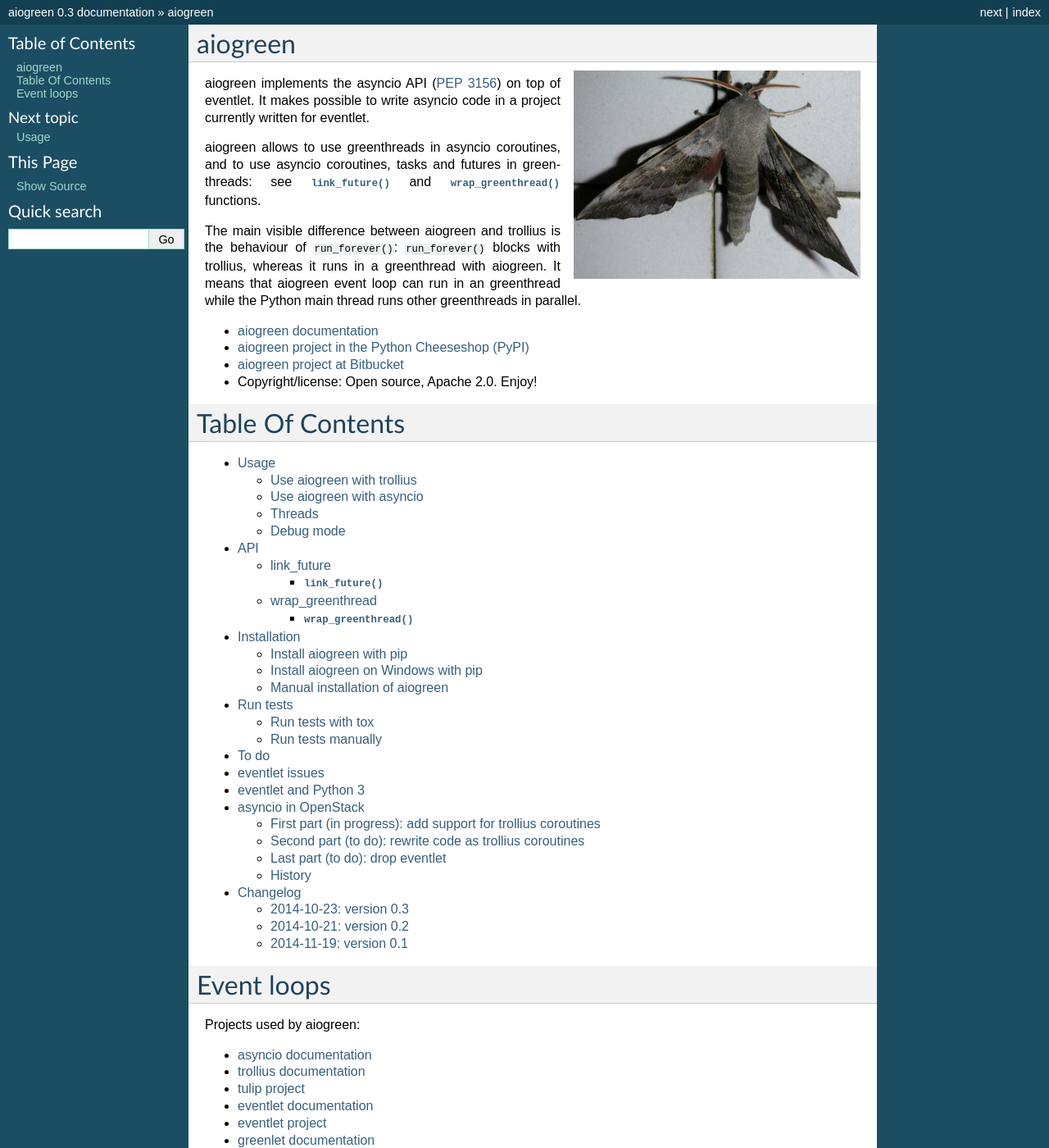
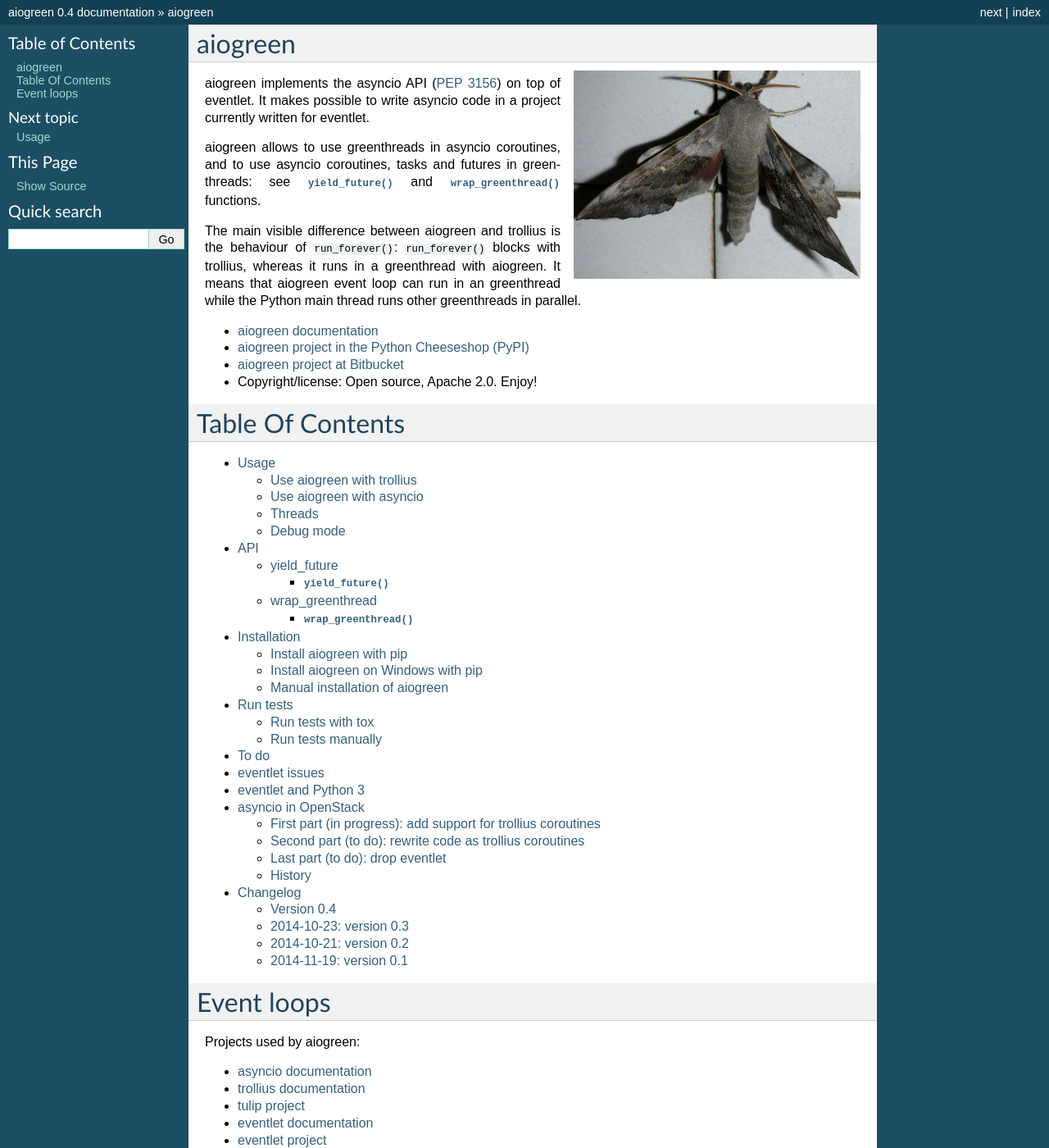
Before and after one commit to openstack-archive/deb-python-aioeventlet, a Sphinx documentation site: the page built from doc/index.rst, in a window 1280 px wide and 1400 px high. Shown: the whole window at 82% size. Built offline with Sphinx 7.4.7, drawn with Linux system fonts in a browser that asks for light colours; some of the changed text lies outside the part shown.

Commit message:
Rename the link_future() function to yield_future()
Set also the version to 0.4

```diff
--- a/doc/changelog.rst
+++ b/doc/changelog.rst
@@ -1,5 +1,10 @@
 Changelog
 =========
+
+Version 0.4
+-----------
+
+* Rename the ``link_future()`` function to :func:`yield_future`
 
 2014-10-23: version 0.3
 -----------------------
--- a/doc/conf.py
+++ b/doc/conf.py
@@ -51,9 +51,9 @@ copyright = u'2014, Victor Stinner'
 # built documents.
 #
 # The short X.Y version.
-version = '0.3'
+version = '0.4'
 # The full version, including alpha/beta/rc tags.
-release = '0.3'
+release = '0.4'
 
 # The language for content autogenerated by Sphinx. Refer to documentation
 # for a list of supported languages.
--- a/doc/index.rst
+++ b/doc/index.rst
@@ -11,7 +11,7 @@ aiogreen implements the asyncio API (`PEP 3156
 possible to write asyncio code in a project currently written for eventlet.
 
 aiogreen allows to use greenthreads in asyncio coroutines, and to use asyncio
-coroutines, tasks and futures in greenthreads: see :func:`link_future` and
+coroutines, tasks and futures in greenthreads: see :func:`yield_future` and
 :func:`wrap_greenthread` functions.
 
 The main visible difference between aiogreen and trollius is the behaviour of
--- a/doc/using.rst
+++ b/doc/using.rst
@@ -126,10 +126,10 @@ aiogreen specific functions:
 .. warning::
    aiogreen API is not considered as stable yet.
 
-link_future
------------
+yield_future
+------------
 
-.. function:: link_future(future, loop=None)
+.. function:: yield_future(future, loop=None)
 
    Wait for a future, a task, or a coroutine object from a greenthread.
 
@@ -166,7 +166,7 @@ link_future
 
             task = asyncio.async(coro_slow_sum(1, 2))
 
-            value = aiogreen.link_future(task)
+            value = aiogreen.yield_future(task)
             print("1 + 2 = %s" % value)
 
             loop.stop()
--- a/setup.py
+++ b/setup.py
@@ -43,7 +43,7 @@ with open("README") as fp:
 
 install_options = {
     "name": "aiogreen",
-    "version": "0.3",
+    "version": "0.4",
     "license": "Apache License 2.0",
     "author": 'Victor Stinner',
     "author_email": 'victor.stinner@gmail.com',
```
Also changed, not shown: aiogreen.py (+5 -2 lines), 1 other file.
